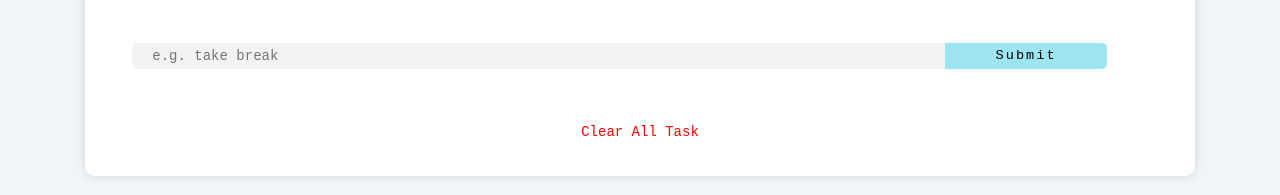
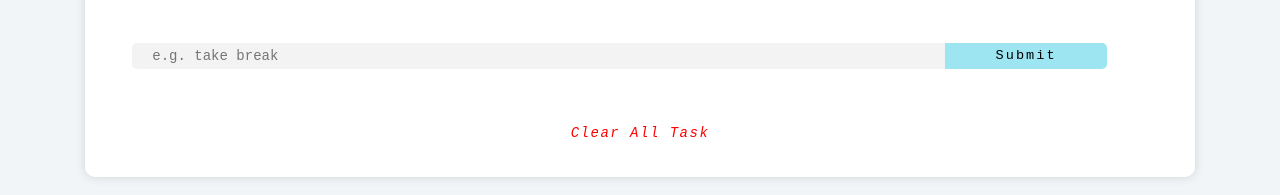
Before and after one commit to sahilrajput2223/to-do-app, a React (Create React App) app: page / in a window 1280 px wide. Shown: the part 208-403 px from the top of the page. Built offline with nearby package versions, Linux system fonts and the light colour scheme.

Commit message:
Clear All Task - Design Updated

```diff
--- a/src/DataListClearSection/DataListClearSection.css
+++ b/src/DataListClearSection/DataListClearSection.css
@@ -1,7 +1,9 @@
 .taskClearBtn {
     background: transparent;
     border: transparent;
-    padding-top: 5%;
+    margin-top: 5%;
     color: red;
     cursor: pointer;
+    letter-spacing: 1.5px;
+    font-style: italic;
 }
```
